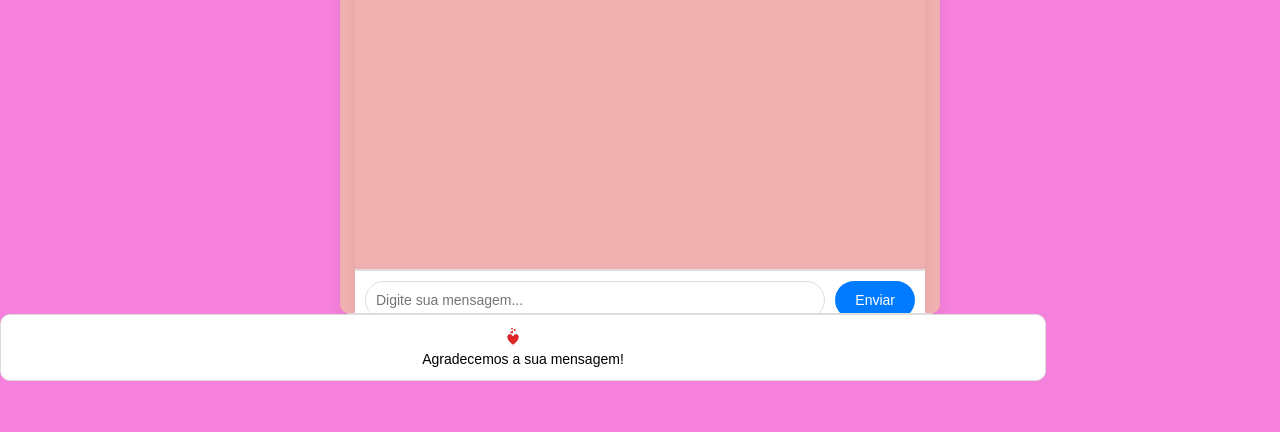
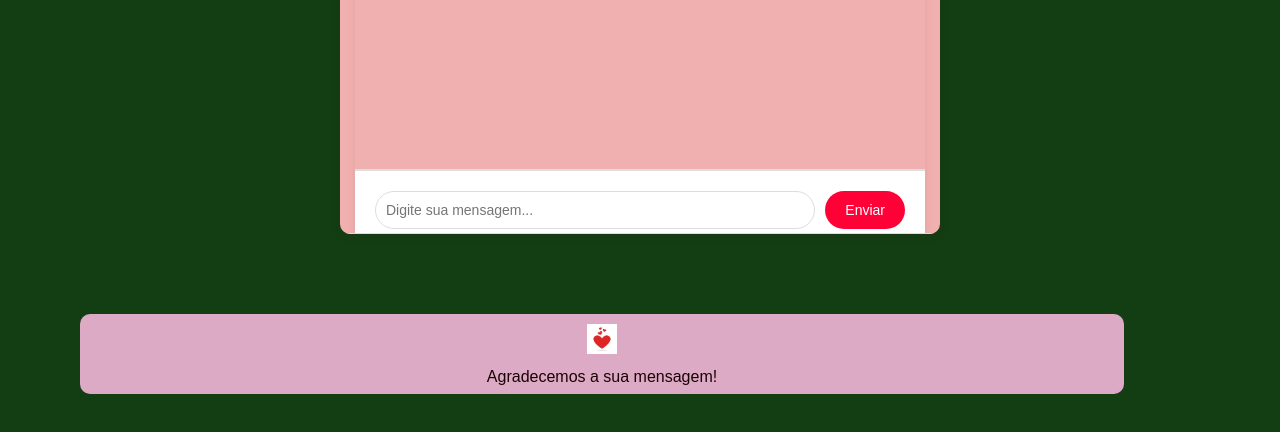
Before and after one commit to kamilla27/MeuChatBoot, a plain HTML site: page index.html in a window 1280 px wide. Shown: the part 406-838 px from the top of the page. Before the commit the page ends 800 px from the top, so only its background shows below. Drawn offline with Linux system fonts and the light colour scheme.

Commit message:
5ttg5t
gt5tg

```diff
--- a/index.html
+++ b/index.html
@@ -28,9 +28,10 @@
   </div>
   <script src="script.js"></script>
   <div class="message bot">
-   <center> <img src="coracao-com-pequenos-coracoes-planos_78370-5379.jpg" alt="emoji" class="emoji"></center>
-    <center><span> Agradecemos a sua mensagem!</span></center>
+    <img src="coracao-com-pequenos-coracoes-planos_78370-5379.jpg" alt="emoji" class="emoji">
+    <span>Agradecemos a sua mensagem!</span>
   </div>
+
 
 </body>
 </html>
--- a/styles.css
+++ b/styles.css
@@ -3,14 +3,14 @@ body, html {
     margin: 0;
     padding: 0;
     font-family: Arial, sans-serif;
-    background-color: #f581dc;
+    background-color: #133d12;
   }
 
   /* Container do Chatbot */
   .chat-container {
     display: flex;
     flex-direction: column;
-    height: 90vh;
+    height: 80vh;
     width: 100%;
     max-width: 600px;
     margin: 0 auto;
@@ -34,26 +34,22 @@ body, html {
     padding: 10px;
     margin-bottom: 10px;
     max-width: 80%;
-    line-height: 1.5;
+    line-height: 1.6;
     font-size: 14px;
   }
 
   .message.user {
-    background-color: #dcf8c6;
+    background-color: #bdec99;
     align-self: flex-end;
   }
 
-  .message.bot {
-    background-color: #ffffff;
-    border: 1px solid #ddd;
-    align-self: flex-start;
-  }
+
 
   /* Caixa de Entrada */
   .input-box {
     display: flex;
     border-top: 1px solid #ddd;
-    padding: 10px;
+    padding: 20px;
     background-color: #fff;
   }
 
@@ -67,7 +63,7 @@ body, html {
   }
 
   .input-box button {
-    background-color: #007bff;
+    background-color: #ff0037;
     color: #fff;
     border: none;
     border-radius: 20px;
@@ -77,7 +73,7 @@ body, html {
   }
 
   .input-box button:hover {
-    background-color: #0056b3;
+    background-color: #d13c55;
   }
   .emoji {
     width: 30px;
@@ -95,8 +91,33 @@ body, html {
 
   /* Estilo do emoji, se usado */
   .emoji {
-    width: 20px; /* Ajuste o tamanho conforme necessário */
+    width: 30px; /* Ajuste o tamanho conforme necessário */
     height: 24px;
     vertical-align: middle; /* Garante o alinhamento vertical com o texto */
     margin-right: 20px; /* Espaço entre o emoji e o texto */
   }
+  /* Estilo para mensagens do bot */
+.message.bot {
+  background-color: #ddaac6; /* Cor de fundo leve para as mensagens do bot */
+  border-radius: 10px;
+  padding: 10px;
+  margin: 80px;
+  height: 60px;
+  text-align: center; /* Centraliza o texto e a imagem dentro da div */
+}
+
+/* Estilo para a imagem do emoji */
+.message.bot .emoji {
+  display: block; /* Garante que a imagem seja exibida como bloco */
+  margin: 0 auto; /* Centraliza a imagem horizontalmente */
+  max-width: 50px; /* Limita o tamanho máximo da imagem */
+  height: auto; /* Mantém a proporção da imagem */
+}
+
+/* Estilo para o texto dentro da div do bot */
+.message.bot span {
+  display: block; /* Faz com que o texto ocupe uma nova linha */
+  margin-top: 10px; /* Espaço acima do texto */
+  font-size: 16px; /* Tamanho do texto */
+  color: #1a0303; /* Cor do texto */
+}
```
